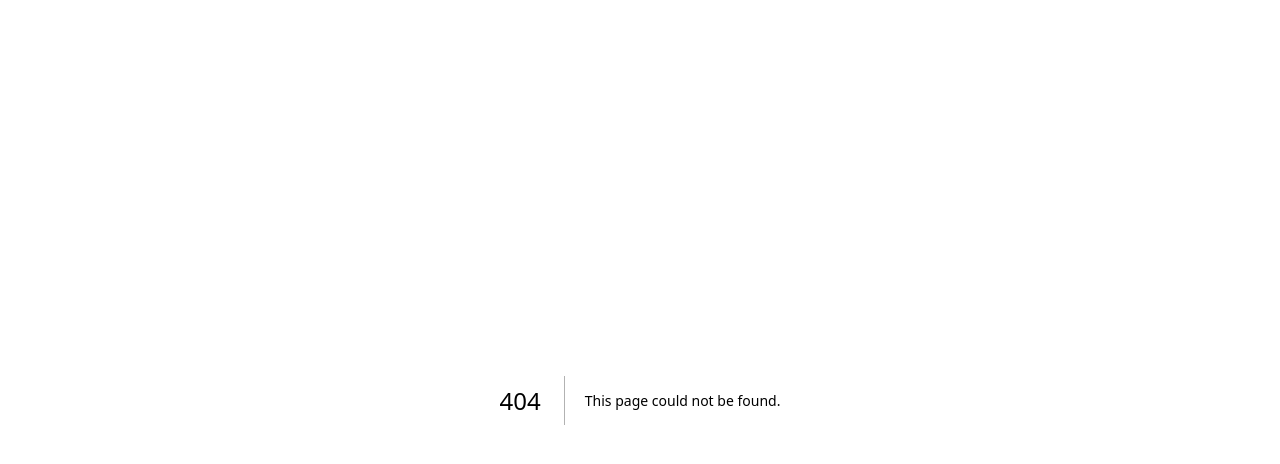
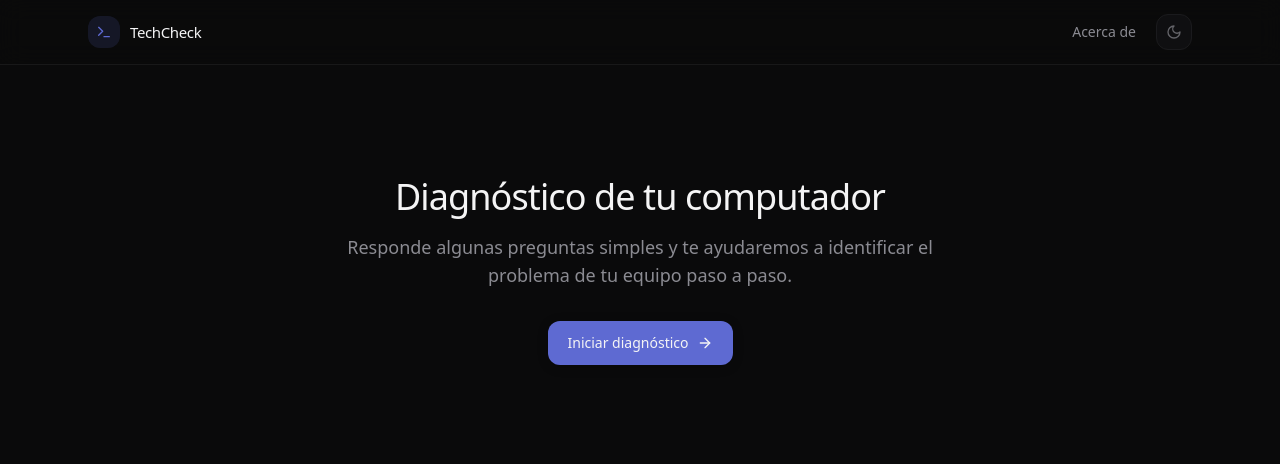
Before and after one commit to markjsr9431/techcheck, a Next.js app: page /diagnostico in a window 1280 px wide. Before the commit this address had no page. Shown: the top 464 px of the page. Built offline with nearby package versions, Linux system fonts and the light colour scheme.

Commit message:
feat(diagnostico): navegación inicial Home → bienvenida → primera pregunta

```diff
--- /dev/null
+++ b/app/diagnostico/page.tsx
@@ -0,0 +1,61 @@
+"use client";
+
+import { useState } from "react";
+import { ArrowRight } from "lucide-react";
+import { Header } from "@/components/layout/header";
+import { Section } from "@/components/ui/section";
+import { Container } from "@/components/ui/container";
+import { Button } from "@/components/ui/button";
+import { Card } from "@/components/ui/card";
+
+const OPTIONS = ["PC lenta", "No enciende", "Sin Internet", "Pantalla negra", "Otro"] as const;
+
+export default function DiagnosticoPage() {
+  const [step, setStep] = useState<"bienvenida" | "pregunta-1">("bienvenida");
+
+  return (
+    <>
+      <Header />
+      <main>
+        <Section>
+          <Container className="max-w-2xl">
+            {step === "bienvenida" ? (
+              <div className="text-center">
+                <h1 className="text-3xl font-medium tracking-tight text-foreground sm:text-4xl">
+                  Diagnóstico de tu computador
+                </h1>
+                <p className="mt-4 text-base leading-relaxed text-muted sm:text-lg">
+                  Responde algunas preguntas simples y te ayudaremos a
+                  identificar el problema de tu equipo paso a paso.
+                </p>
+                <div className="mt-8 flex justify-center">
+                  <Button onClick={() => setStep("pregunta-1")}>
+                    Iniciar diagnóstico
+                    <ArrowRight className="h-4 w-4" aria-hidden="true" />
+                  </Button>
+                </div>
+              </div>
+            ) : (
+              <div>
+                <h1 className="text-2xl font-medium tracking-tight text-foreground sm:text-3xl">
+                  ¿Cuál es el problema principal?
+                </h1>
+
+                <div className="mt-8 grid grid-cols-1 gap-3 sm:grid-cols-2">
+                  {OPTIONS.map((option) => (
+                    <Card
+                      key={option}
+                      className="cursor-pointer text-left text-[15px] font-medium text-foreground transition-colors hover:border-muted/40"
+                    >
+                      {option}
+                    </Card>
+                  ))}
+                </div>
+              </div>
+            )}
+          </Container>
+        </Section>
+      </main>
+    </>
+  );
+}
--- a/components/home/hero.tsx
+++ b/components/home/hero.tsx
@@ -1,3 +1,4 @@
+import Link from "next/link";
 import { ArrowRight, LayoutGrid } from "lucide-react";
 import { DiagnosticConsole } from "@/components/home/diagnostic-console";
 
@@ -16,20 +17,20 @@ export function Hero() {
           </p>
 
           <div className="mt-8 flex flex-col gap-3 sm:flex-row">
-            <a
-              href="#categorias"
+            <Link
+              href="/diagnostico"
               className="inline-flex items-center justify-center gap-2 rounded-md bg-accent px-5 py-3 text-sm font-medium text-accent-foreground shadow-subtle transition-colors hover:bg-accent/90"
             >
               Comenzar diagnóstico
               <ArrowRight className="h-4 w-4" aria-hidden="true" />
-            </a>
-            <a
+            </Link>
+            <Link
               href="#categorias"
               className="inline-flex items-center justify-center gap-2 rounded-md border border-border bg-surface px-5 py-3 text-sm font-medium text-foreground transition-colors hover:border-muted/40"
             >
               <LayoutGrid className="h-4 w-4" aria-hidden="true" />
               Explorar categorías
-            </a>
+            </Link>
           </div>
         </div>
 
```
Also changed, not shown: 1 other file (tests, documents, lock files or other folders).
